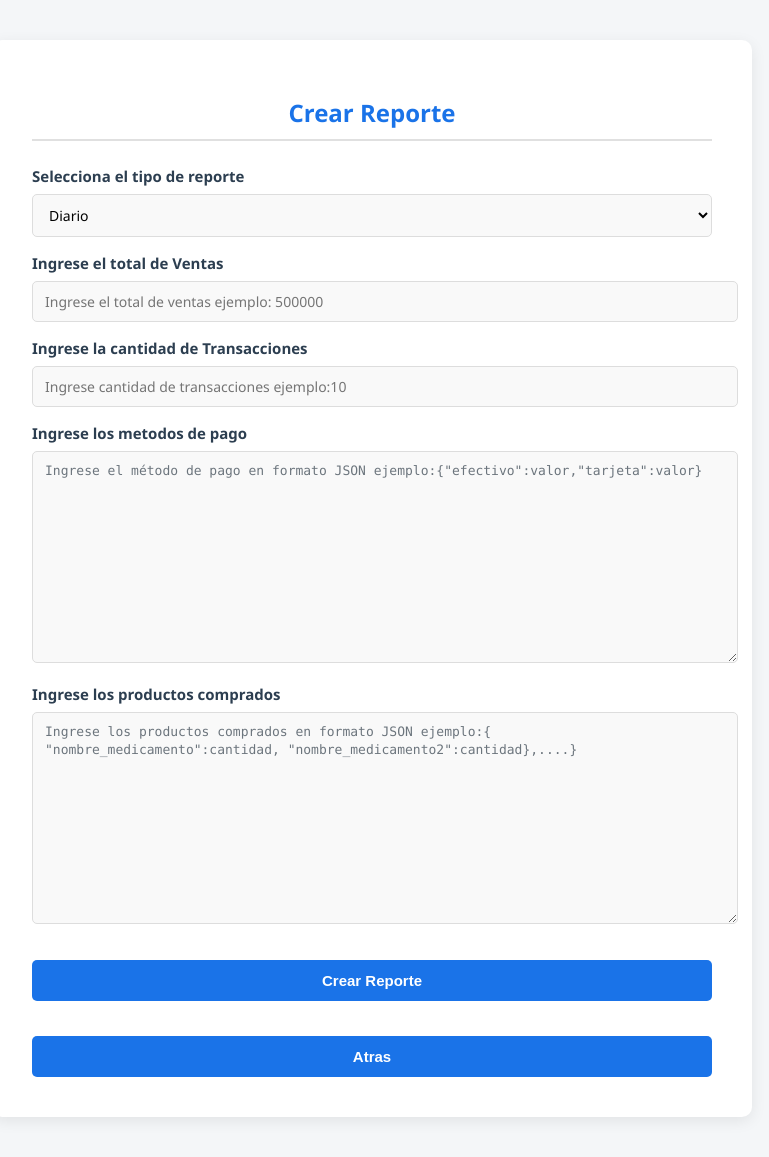
After one commit to DanielM-04/Proyecto_Django, a Django app: page /reportes/crear_reporte/ in a window 1280 px wide. The commit adds this page. Shown: the whole page, without its empty margins (268-1037 px from the left). Run offline with Django 5.2, Linux system fonts and the light colour scheme.

Commit message:
creando archivos del CRUD/Reportes

```diff
--- /dev/null
+++ b/Reportes/forms.py
@@ -0,0 +1,32 @@
+from django import forms
+from .models import Reporte
+
+class ReporteForm(forms.Form):
+        periodo = forms.ChoiceField(choices=Reporte.Elegir_Periodo)
+        total_ventas = forms.DecimalField(
+                max_digits=10,
+                decimal_places=2,
+                widget=forms.NumberInput(attrs={
+                        'class': 'form-control',
+                        'placeholder': 'Ingrese el total de ventas ejemplo: 500000'
+                }))
+
+        cantidad_transacciones = forms.IntegerField(
+                widget=forms.NumberInput(attrs={
+                        'class': 'form-control',
+                        'placeholder': 'Ingrese cantidad de transacciones ejemplo:10'
+                }))
+
+        metodo_de_pago = forms.CharField(
+                widget=forms.Textarea(attrs={
+                        'class': 'form-control',
+                        'placeholder': 'Ingrese el método de pago en formato JSON ejemplo:{"efectivo":valor,"tarjeta":valor}'
+                })
+        )
+
+        productos_comprados = forms.CharField(
+                widget=forms.Textarea(attrs={
+                        'class': 'form-control',
+                        'placeholder': 'Ingrese los productos comprados en formato JSON ejemplo:{ "nombre_medicamento":cantidad, "nombre_medicamento2":cantidad},....}'
+                })
+        )
--- a/Reportes/models.py
+++ b/Reportes/models.py
@@ -8,10 +8,10 @@ class Reporte(models.Model):
         ['Anual', 'Anual']
     ]
     periodo = models.CharField(max_length=10,choices=Elegir_Periodo)
-    total_ventas = models.DecimalField(max_digits=10, decimal_places=2)
+    total_ventas = models.DecimalField(max_digits=10, decimal_places=2, null=False)
     cantidad_transacciones = models.IntegerField()
     metodo_de_pago = models.JSONField(default=dict)
-    productos_mas_vendidos = models.JSONField(default=list)
+    productos_comprados = models.JSONField(default=dict)
     fecha_creacion_reporte = models.DateTimeField(auto_now_add=True)
 
 class Clientes_Frecuente(models.Model):
--- /dev/null
+++ b/Reportes/static/style_crearReporte.css
@@ -0,0 +1,99 @@
+/* style_crearReporte.css */
+body {
+    font-family: 'Segoe UI', Tahoma, Geneva, Verdana, sans-serif;
+    background-color: #f4f6f8;
+    color: #2c3e50;
+    margin: 0;
+    padding: 40px 20px;
+    display: flex;
+    justify-content: center;
+    min-height: 100vh;
+    box-sizing: border-box;
+}
+
+.form-container {
+    background-color: #ffffff;
+    padding: 40px;
+    width: 100%;
+    max-width: 680px; /* Ancho intermedio perfecto */
+    box-shadow: 0 4px 15px rgba(0, 0, 0, 0.08);
+    border-radius: 10px;
+}
+
+h1 {
+    font-size: 24px;
+    margin-bottom: 25px;
+    color: #1a73e8;
+    border-bottom: 2px solid #e0e0e0;
+    padding-bottom: 10px;
+    text-align: center;
+}
+
+.form-group {
+    margin-bottom: 20px;
+}
+
+label {
+    display: block;
+    font-size: 15px;
+    margin-bottom: 8px;
+    color: #2c3e50;
+    font-weight: 600;
+}
+
+input[type="text"],
+input[type="number"],
+select,
+textarea {
+    width: 100%;
+    padding: 10px 12px; /* Tamaño compacto pero legible */
+    border: 1px solid #ddd;
+    border-radius: 5px;
+    font-size: 14px;
+    transition: all 0.2s;
+    background-color: #f9f9f9;
+    font-family: inherit;
+}
+
+textarea {
+    min-height: 120px;
+    resize: vertical;
+}
+
+/* Placeholder estilo JSON */
+textarea::placeholder {
+    font-family: 'Consolas', monospace;
+    font-size: 13px;
+    color: #6c757d;
+    line-height: 1.4;
+}
+
+button {
+    background-color: #1a73e8;
+    color: white;
+    border: none;
+    padding: 12px 20px;
+    font-size: 15px;
+    border-radius: 5px;
+    cursor: pointer;
+    width: 100%;
+    font-weight: 600;
+    transition: background-color 0.2s;
+    margin-top: 15px;
+}
+
+button:hover {
+    background-color: #0d62c9;
+}
+
+/* Responsive */
+@media (max-width: 768px) {
+    .form-container {
+        padding: 30px;
+        max-width: 95%; /* En móviles usa casi todo el ancho */
+    }
+
+    body {
+        padding: 30px 10px;
+    }
+}
--- /dev/null
+++ b/Reportes/templates/crear_reporte.html
@@ -0,0 +1,49 @@
+    <!DOCTYPE html>
+    {% load static %}
+    <html lang="en">
+    <head>
+        <meta charset="UTF-8">
+        <meta name="viewport" content="width=device-width, initial-scale=1.0">
+        <link rel="stylesheet" href="{% static 'style_crearReporte.css' %}">
+        <title>Crear Reporte</title>
+    </head>
+    <body>
+
+<div class="form-container">  <!-- Contenedor con estilos -->
+
+    <form method="POST" action="{% url 'guardar_reporte' %}">
+        {% csrf_token %}
+        <h1> Crear Reporte</h1>
+
+        <p>
+            <label> Selecciona el tipo de reporte</label>
+            {{form.periodo}}
+        </p>
+        <p>
+            <label> Ingrese el total de Ventas</label>
+            {{form.total_ventas}}
+        </p>
+        <p>
+            <label> Ingrese la cantidad de Transacciones</label>
+            {{form.cantidad_transacciones}}
+        </p>
+        <p>
+            <label> Ingrese los metodos de pago</label>
+            {{form.metodo_de_pago}}
+        </p>
+        <p>
+            <label> Ingrese los productos comprados</label>
+            {{form.productos_comprados}}
+        </p>
+
+        <button> Crear Reporte</button>
+
+    </form>
+
+    <div style="text-align: center; margin-top: 20px;">
+        <a href="{% url 'listar_reportes' %}"><button> Atras</button> </a>
+    </div>
+
+</div>
+    </body>
+    </html>
--- /dev/null
+++ b/Reportes/templates/modificar_reporte.html
@@ -0,0 +1 @@
+<h1>Hola</h1>
--- a/Reportes/templates/productosmasvendidos.html
+++ b/Reportes/templates/productosmasvendidos.html
@@ -1,5 +1,5 @@
-    {%for producto in lista_productos  %}
+    {%for key,valor in lista_productos.items %}
 
-   <p class="data-item">{{ producto.Nombre }}: {{ producto.Cantidad }}</p>
+        <p class="data-item">{{ key }}: {{ valor }}</p>
 
     {%endfor%}
--- a/Reportes/urls.py
+++ b/Reportes/urls.py
@@ -1,8 +1,13 @@
 from django.urls import path
-from .views import goIndex,Saludar,traerReporte
+from .views import goIndex,Saludar,traerReporte, crearReporte, guardarReporte, eliminarReporte,traerTodosReportes,modificarReporte
 
 urlpatterns = [
     path('index/', goIndex, name= 'goIndex'),
     path('home/',Saludar, name='saludar'),
+    path('', traerTodosReportes, name='listar_reportes'),
     path('reporte/<int:id_reporte>/', traerReporte, name='reporte'),
+    path('crear_reporte/', crearReporte, name= "crear_reporte"),
+    path('registrar_reporte/', guardarReporte , name= "guardar_reporte"),
+    path('eliminar_reporte/', eliminarReporte, name= "eliminar_reporte"),
+    path('modificar_reporte/', modificarReporte, name="modificar_reporte"),
 ]
--- a/Reportes/views.py
+++ b/Reportes/views.py
@@ -1,6 +1,9 @@
-from django.shortcuts import render
-from django.http import HttpResponse
+from django.shortcuts import render,redirect
+from django.http import HttpResponse,HttpResponseRedirect
 from .models import Reporte
+from .forms import ReporteForm
+
+import json
 import datetime
 
 def Saludar(request):
@@ -18,6 +21,62 @@ def goIndex(request):
     }
     return render(request, 'index.html',data)
 
+
+
+
 def traerReporte(request, id_reporte):
     reporte = Reporte.objects.get(id=id_reporte)
     return render(request,'reportes.html',{'reporte':reporte})
+
+
+def crearReporte(request):
+    return render(request, 'crear_reporte.html', {'form': ReporteForm})
+
+def guardarReporte(request):
+    print("Entro aquiiii")
+    if request.method == 'POST':
+        try:
+            reporte = Reporte(
+                periodo = request.POST.get('periodo'),
+                total_ventas = request.POST.get('total_ventas'),
+                cantidad_transacciones = request.POST.get('cantidad_transacciones'),
+                metodo_de_pago = json.loads(request.POST.get('metodo_de_pago')),
+                productos_comprados = json.loads(request.POST.get('productos_comprados'))
+            )
+
+            try:
+                reporte.save()
+                print("No se guardo")
+            except Exception as e:
+                print(f"No se pudo guardar por {e}")
+
+            return redirect('listar_reportes')
+
+        except Exception as e:
+            print(f"Error al guardar el reporte: {e}")
+            return redirect('listar_reportes')
+
+    else:
+        print("No se guardo")
+        return redirect('saludar')
+
+
+
+
+
+def traerTodosReportes(request):
+    lista_reportes = Reporte.objects.all()
+    print("Total reportes:", Reporte.objects.count())
+    return render(request,'listar_reportes.html',{'lista_reportes':lista_reportes})
+
+
+def eliminarReporte(request):
+    data = {
+        'Saludar': 'Daniel',
+    }
+    return render(request,'eliminar_reporte.html',data)
+    # reporte = Reporte.objects.get(id=id_reporte)
+    # reporte.delete
+
+def modificarReporte(request):
+    return render(request,'modificar_reporte.html')
```
Also changed, not shown: Reportes/static/style_reportes.css (+51 -13 lines), Reportes/templates/eliminar_reporte.html (added, +12 -0 lines), Reportes/templates/listar_reportes.html (added, +103 -0 lines), Reportes/templates/reportes.html (+14 -4 lines), Reportes/migrations/0001_initial.py, db.sqlite3.
